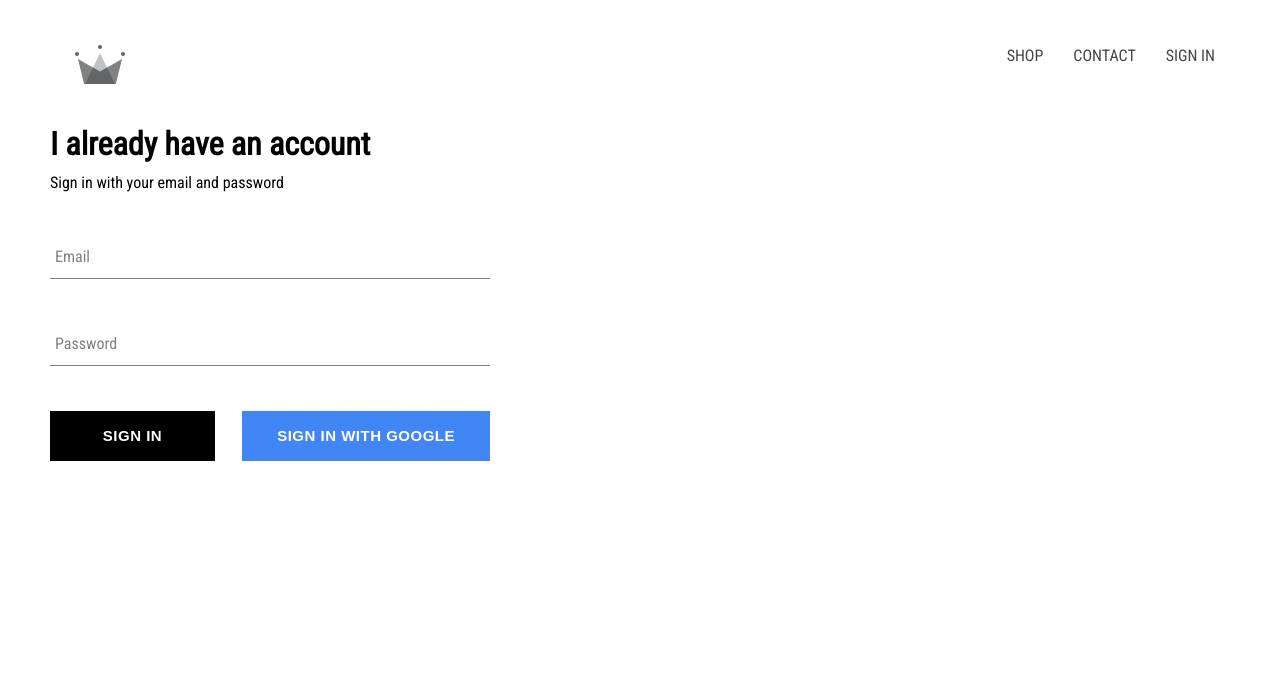
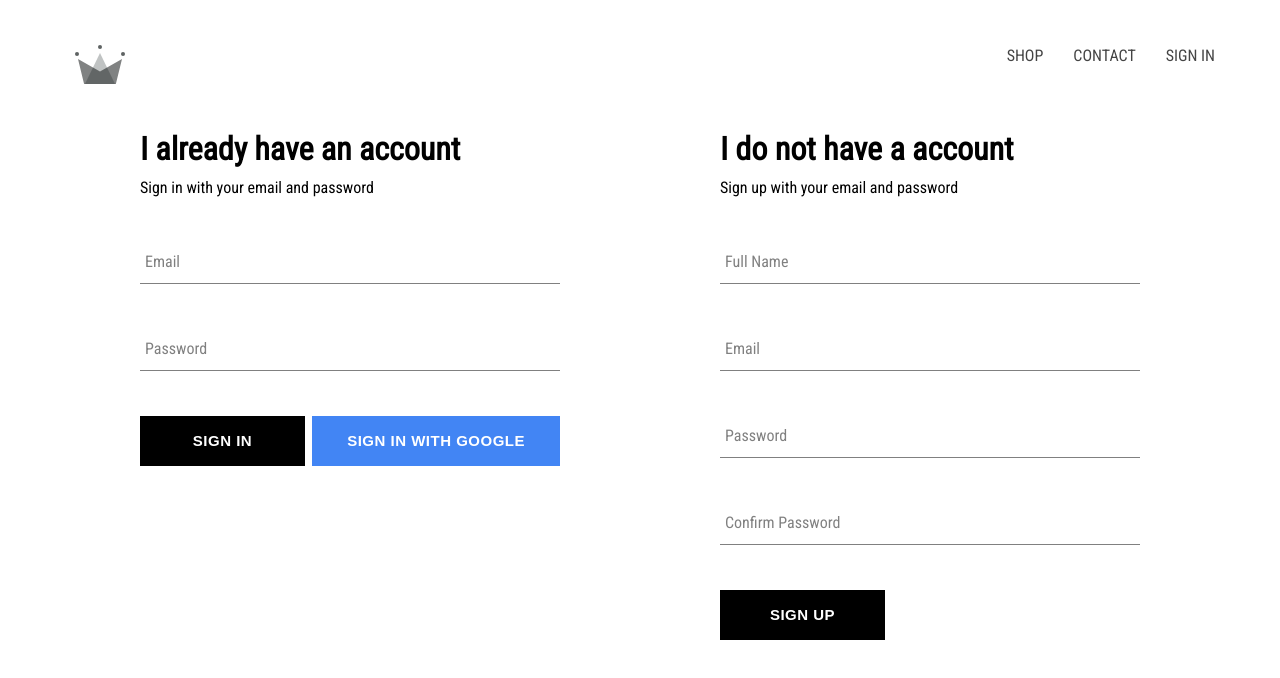
Before and after one commit to talalanwarwarraich/crown-clothing, a React (Create React App) app: page /signin in a window 1280 px wide. Shown: the top 678 px of the page. Built offline with nearby package versions, Linux system fonts and the light colour scheme; no server answers.

Commit message:
implemented sign up page with email and password. and design out sign in and sign up page.

```diff
--- a/src/App.js
+++ b/src/App.js
@@ -38,6 +38,7 @@
 			this.setState({
 				currentUser: { id: snapShot.id, ...snapShot.data() },
 			});
+			console.log(this.state.currentUser);
 		});
 	};
 
--- a/src/components/sign-in/sign-in.styles.scss
+++ b/src/components/sign-in/sign-in.styles.scss
@@ -1,5 +1,5 @@
 .sign-in {
-	width: 440px;
+	width: 420px;
 	display: flex;
 	flex-direction: column;
 
--- /dev/null
+++ b/src/components/sign-up/sign-up.component.jsx
@@ -0,0 +1,94 @@
+import "./sign-up.styles.scss";
+
+import { Component } from "react";
+import FormInput from "../form-input/form-input.component";
+import CustomButton from "../custom-button/custom-button.component";
+import { auth, createUserProfileDocument } from "../../firebase/firebase.utils";
+
+class SignUp extends Component {
+	constructor() {
+		super();
+		this.state = {
+			displayName: "",
+			email: "",
+			password: "",
+			confirmPassword: "",
+		};
+	}
+
+	handleSubmit = async (event) => {
+		event.preventDefault();
+		const { displayName, email, password, confirmPassword } = this.state;
+		if (password !== confirmPassword) {
+			alert("password don't match");
+			return;
+		}
+		try {
+			const { user } = await auth.createUserWithEmailAndPassword(
+				email,
+				password
+			);
+			await createUserProfileDocument(user, { displayName });
+			this.setState({
+				displayName: "",
+				email: "",
+				password: "",
+				confirmPassword: "",
+			});
+		} catch (error) {
+			console.error(error);
+		}
+	};
+
+	handleChange = (event) => {
+		const { name, value } = event.target;
+		this.setState({ [name]: value });
+	};
+
+	render() {
+		const { displayName, email, password, confirmPassword } = this.state;
+		return (
+			<div className="sign-up">
+				<h1 className="title">I do not have a account</h1>
+				<span className="subtitle">Sign up with your email and password</span>
+				<form className="sign-up-form" onSubmit={this.handleSubmit}>
+					<FormInput
+						type="text"
+						name="displayName"
+						value={displayName}
+						onChange={this.handleChange}
+						label="Full Name"
+						required
+					/>
+					<FormInput
+						type="email"
+						name="email"
+						value={email}
+						onChange={this.handleChange}
+						label="Email"
+						required
+					/>
+					<FormInput
+						type="password"
+						name="password"
+						value={password}
+						onChange={this.handleChange}
+						label="Password"
+						required
+					/>
+					<FormInput
+						type="password"
+						name="confirmPassword"
+						value={confirmPassword}
+						onChange={this.handleChange}
+						label="Confirm Password"
+						required
+					/>
+					<CustomButton type="submit">SIGN UP</CustomButton>
+				</form>
+			</div>
+		);
+	}
+}
+
+export default SignUp;
--- /dev/null
+++ b/src/components/sign-up/sign-up.styles.scss
@@ -0,0 +1,9 @@
+.sign-up {
+	display: flex;
+	flex-direction: column;
+	width: 420px;
+
+	.title {
+		margin: 10px 0;
+	}
+}
--- a/src/pages/signin-and-signup/signin-and-signup.component.jsx
+++ b/src/pages/signin-and-signup/signin-and-signup.component.jsx
@@ -1,10 +1,11 @@
 import "./signin-and-signup.styles.scss";
 import SignIn from "../../components/sign-in/sign-in.component";
-
+import SignUp from "../../components/sign-up/sign-up.component";
 export default function SignInAndSignUpPage() {
 	return (
 		<div className="sign-in-and-sign-up">
 			<SignIn />
+			<SignUp />
 		</div>
 	);
 }
--- a/src/pages/signin-and-signup/signin-and-signup.styles.scss
+++ b/src/pages/signin-and-signup/signin-and-signup.styles.scss
@@ -0,0 +1,6 @@
+.sign-in-and-sign-up {
+	width: 1000px;
+	display: flex;
+	justify-content: space-between;
+	margin: 30px auto;
+}
```
